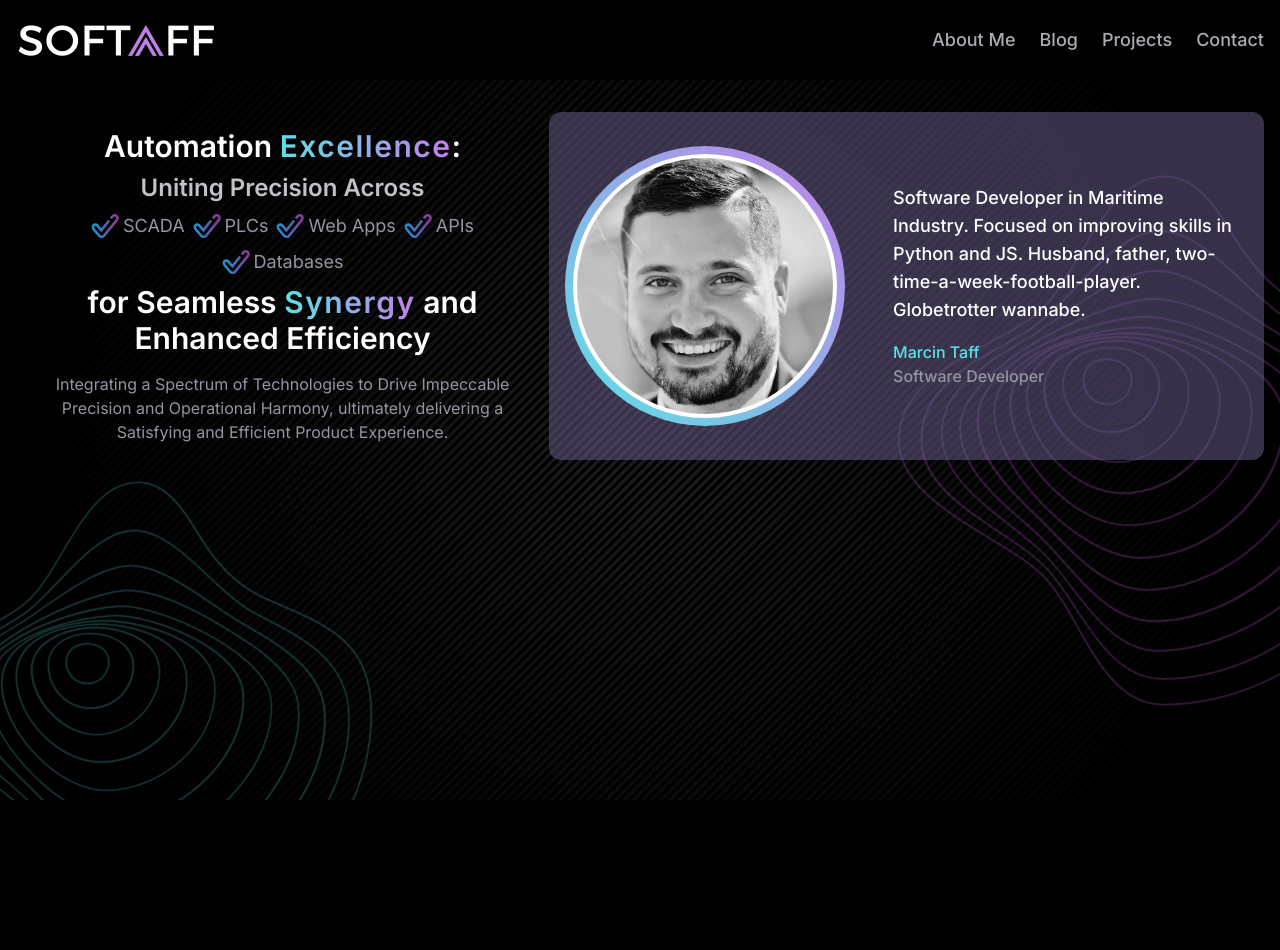
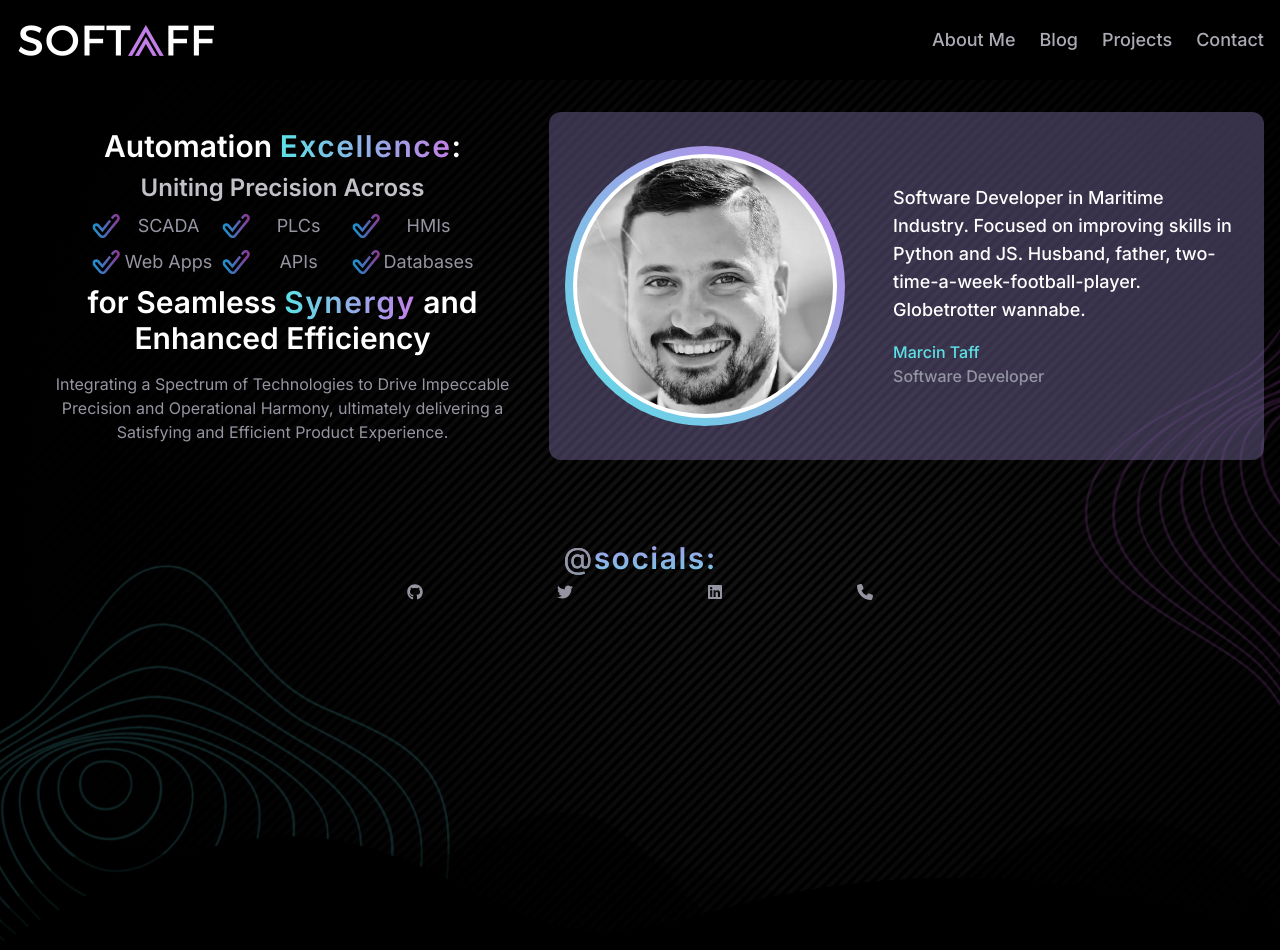
Before and after one commit to taff1x/portfolio-nextjs, a Next.js app: page / in a window 1280 px wide. Before the commit the page ends 800 px from the top, so only its background shows below. Built offline with nearby package versions, Linux system fonts and the light colour scheme.

Commit message:
Added socials, moved home to landing-page, added waves

```diff
--- /dev/null
+++ b/app/components/landing-page/index.tsx
@@ -0,0 +1,64 @@
+import React from "react";
+
+import Image from "next/image";
+import Socials from "../socials";
+
+export default function LandingPage() {
+  return (
+    <>
+    {/* bg-[url('/img/bg.png')] */}
+      <div className= "flex flex-col flex-nowrap">
+        <div className="w-full min-h-[calc(100vh-80px)]">
+          <div className="container flex flex-col-reverse md:flex-row mx-auto px-4 pt-8">
+            <div className="flex flex-col gap-2 p-4 justify-center items-center text-center">
+              <h1 className="text-3xl font-semibold">Automation <span className="tracking-wider text-transparent bg-clip-text bg-gradient-to-r from-green-500 to-fuchsia-500">Excellence</span>:</h1>
+              <h2 className="text-2xl font-semibold text-gray-300">Uniting Precision Across</h2>
+              <ul className="list-none grid grid-cols-2 lg:grid-cols-3 gap-2 items-center justify-center whitespace-nowrap text-lg text-gray-500">
+                <li className="bg-[url('/img/checkbox.svg')] pl-8 bg-no-repeat bg-left bg-contain">SCADA</li>
+                <li className="bg-[url('/img/checkbox.svg')] pl-8 bg-no-repeat bg-left bg-contain">PLCs</li>
+                <li className="bg-[url('/img/checkbox.svg')] pl-8 bg-no-repeat bg-left bg-contain">HMIs</li>
+                <li className="bg-[url('/img/checkbox.svg')] pl-8 bg-no-repeat bg-left bg-contain">Web Apps</li>
+                <li className="bg-[url('/img/checkbox.svg')] pl-8 bg-no-repeat bg-left bg-contain">APIs</li>
+                <li className="bg-[url('/img/checkbox.svg')] pl-8 bg-no-repeat bg-left bg-contain">Databases</li>
+              </ul>
+              <h1 className="text-3xl font-semibold text-center">
+                for Seamless <span className="tracking-wider text-transparent bg-clip-text bg-gradient-to-r from-green-500 to-fuchsia-500">Synergy</span> and Enhanced Efficiency
+              </h1>
+              <p className="text-gray-500 text-center pt-2">
+                Integrating a Spectrum of Technologies to Drive Impeccable Precision and Operational Harmony, ultimately delivering a Satisfying and Efficient Product Experience.
+              </p>
+            </div>
+            <figure className="flex flex-col items-center lg:flex-row bg-indigo-500 bg-opacity-50 rounded-xl p-8 md:p-0">
+              <div className="mx-auto md:m-4 p-2 bg-gradient-to-tr from-green-500 to-fuchsia-500 shrink-0 rounded-full">
+                <div className="p-1 bg-white rounded-full">
+                  <Image className="w-48 h-48 rounded-full md:w-64 md:h-auto border-white" src="/img/avatar.jpg" alt="my-avatar" width="400" height="400" />
+                </div>
+              </div>
+              <div className="pt-6 md:p-8 text-center lg:text-left space-y-4">
+                <blockquote>
+                  <p className="text-lg font-medium">
+                    Software Developer in Maritime Industry.
+                    Focused on improving skills in Python and JS.
+                    Husband, father, two-time-a-week-football-player. Globetrotter wannabe.
+                  </p>
+                </blockquote>
+                <figcaption className="font-medium">
+                  <div className="text-green-500">
+                    Marcin Taff
+                  </div>
+                  <div className="text-gray-500">
+                    Software Developer
+                  </div>
+                </figcaption>
+              </div>
+            </figure>
+          </div>
+          <div className="pt-4 md:pt-20">
+            <Socials />
+          </div>
+        </div>
+      </div>
+      <Image className="h-40 overflow-hidden rotate-180" style={{ height: '100%', width: '100%' }} width={0} height={0} src="/img/waves.svg" alt="" />
+    </>
+  );
+}
--- a/app/components/navigation/navbar/index.tsx
+++ b/app/components/navigation/navbar/index.tsx
@@ -16,10 +16,10 @@ const NavBar = (
         <div className="container mx-auto px-4 h-full">
           <div className="flex justify-between items-center h-full">
             <Logo />
-            <ul className="hidden md:flex gap-x-6 whitespace-nowrap text-white">
+            <ul className="hidden md:flex gap-x-6 whitespace-nowrap">
               <li>
                 <Link href="/about-me">
-                  <p className={`text-lg font-medium ${
+                <p className={`text-lg font-medium hover:text-gray-200 ${
                   currentRoute === "/about-me"
                   ? "border-b-2 border-indigo-500"
                   : "text-gray-400"
@@ -28,7 +28,7 @@ const NavBar = (
               </li>
               <li>
                 <Link href="/blog">
-                <p className={`text-lg font-medium ${
+                <p className={`text-lg font-medium hover:text-gray-200 ${
                   currentRoute === "/blog"
                   ? "border-b-2 border-indigo-500"
                   : "text-gray-400"
@@ -37,7 +37,7 @@ const NavBar = (
               </li>
               <li>
                 <Link href="/projects">
-                <p className={`text-lg font-medium ${
+                <p className={`text-lg font-medium hover:text-gray-200  ${
                   currentRoute === "/projects"
                   ? "border-b-2 border-indigo-500"
                   : "text-gray-400"
@@ -46,7 +46,7 @@ const NavBar = (
               </li>
               <li>
                 <Link href="/contact">
-                <p className={`text-lg font-medium ${
+                <p className={`text-lg font-medium hover:text-gray-200  ${
                   currentRoute === "/contact"
                   ? "border-b-2 border-indigo-500"
                   : "text-gray-400"
--- /dev/null
+++ b/app/components/socials/index.tsx
@@ -0,0 +1,33 @@
+import React from 'react'
+
+import { library } from '@fortawesome/fontawesome-svg-core'
+import { FontAwesomeIcon } from "@fortawesome/react-fontawesome";
+import { faGithub, faTwitter, faLinkedin } from "@fortawesome/free-brands-svg-icons";
+import { faPhone } from "@fortawesome/free-solid-svg-icons"
+library.add(
+  faGithub, faTwitter, faLinkedin, faPhone
+)
+
+const Socials = () => {
+    return (
+      <>
+        <h2 className="text-3xl font-semibold text-center tracking-wider text-transparent bg-clip-text bg-gradient-to-tl from-green-500 to-fuchsia-500"><span className="font-normal text-gray-500">@</span>socials:</h2>
+        <div className="pt-2 flex flex-row flex-wrap justify-center text-center">
+          <a className="flex justify-center flex-1 max-w-[150px] text-gray-500 hover:text-gray-300" href="https://github.com/taff1x" target="_blank" rel="noopener noreferrer">
+            <FontAwesomeIcon className="w-12" icon={faGithub} />
+          </a>
+          <a className="flex justify-center flex-1 max-w-[150px]  text-gray-500 hover:text-gray-300" href="https://twitter.com/universe_champ" target="_blank" rel="noopener noreferrer">
+            <FontAwesomeIcon className="w-12" icon={faTwitter} />
+          </a>
+          <a className="flex justify-center flex-1 max-w-[150px]  text-gray-500 hover:text-gray-300" href="https://www.linkedin.com/in/marcin-taff/" target="_blank" rel="noopener noreferrer">
+            <FontAwesomeIcon className="w-12" icon={faLinkedin} />
+          </a>
+          <a className="flex justify-center flex-1 max-w-[150px]  text-gray-500 hover:text-gray-300" href="tel:+48504645619">
+            <FontAwesomeIcon className="w-12" icon={faPhone} />
+          </a>
+        </div>
+      </>
+    );
+  }
+
+  export default Socials;
--- a/app/page.tsx
+++ b/app/page.tsx
@@ -1,56 +1,17 @@
-import Image from "next/image";
+import React from "react";
+
+import LandingPage from "./components/landing-page";
 
 export default function Home() {
   return (
     <>
+
       <div className="bg-[url('/img/bg.png')] bg-cover">
-        <div className="bg-black bg-opacity-30 w-full h-[calc(100vh-80px)]">
-          <div className="container flex flex-col-reverse md:flex-row mx-auto px-4 pt-8">
-            <div className="flex flex-col gap-2 p-4 justify-center items-center text-center">
-              <h1 className="text-3xl font-semibold">Automation <span className="tracking-wider text-transparent bg-clip-text bg-gradient-to-r from-green-500 to-fuchsia-500">Excellence</span>:</h1>
-              <h2 className="text-2xl font-semibold text-gray-300">Uniting Precision Across</h2>
-              <ul className="list-none flex flex-wrap items-center justify-center whitespace-nowrap gap-2 text-lg text-gray-500">
-                <li className="bg-[url('/img/checkbox.svg')] pl-8 bg-no-repeat bg-left bg-contain">SCADA</li>
-                <li className="bg-[url('/img/checkbox.svg')] pl-8 bg-no-repeat bg-left bg-contain">PLCs</li>
-                <li className="bg-[url('/img/checkbox.svg')] pl-8 bg-no-repeat bg-left bg-contain">Web Apps</li>
-                <li className="bg-[url('/img/checkbox.svg')] pl-8 bg-no-repeat bg-left bg-contain">APIs</li>
-                <li className="bg-[url('/img/checkbox.svg')] pl-8 bg-no-repeat bg-left bg-contain">Databases</li>
-              </ul>
-              <h1 className="text-3xl font-semibold text-center">
-                for Seamless <span className="tracking-wider text-transparent bg-clip-text bg-gradient-to-r from-green-500 to-fuchsia-500">Synergy</span> and Enhanced Efficiency
-              </h1>
-              <p className="text-gray-500 text-center pt-2">
-                Integrating a Spectrum of Technologies to Drive Impeccable Precision and Operational Harmony, ultimately delivering a Satisfying and Efficient Product Experience.
-              </p>
-            </div>
-            <figure className="flex flex-col items-center lg:flex-row bg-indigo-500 bg-opacity-50 rounded-xl p-8 md:p-0">
-              <div className="mx-auto md:m-4 p-2 bg-gradient-to-tr from-green-500 to-fuchsia-500 shrink-0 rounded-full">
-                <div className="p-1 bg-white rounded-full">
-                  <Image className="w-48 h-48 rounded-full md:w-64 md:h-auto border-white" src="/img/avatar.jpg" alt="my-avatar" width="400" height="400" />
-                </div>
-              </div>
-              <div className="pt-6 md:p-8 text-center lg:text-left space-y-4">
-                <blockquote>
-                  <p className="text-lg font-medium">
-                    Software Developer in Maritime Industry.
-                    Focused on improving skills in Python and JS.
-                    Husband, father, two-time-a-week-football-player. Globetrotter wannabe.
-                  </p>
-                </blockquote>
-                <figcaption className="font-medium">
-                  <div className="text-green-500">
-                    Marcin Taff
-                  </div>
-                  <div className="text-gray-500">
-                    Software Developer
-                  </div>
-                </figcaption>
-              </div>
-            </figure>
+          <div className="bg-black bg-opacity-50">
+            <LandingPage />
+          </div>
+      </div>
 
-          </div>
-        </div>
-      </div>
     </>
   );
 }
```
Also changed, not shown: app/components/navigation/sidebar/index.tsx (+10 -10 lines), package.json (+9 -5 lines), public/img/waves.svg (added), 1 other file (tests, documents, lock files or other folders). Lines whose indentation alone changed are shown as unchanged.
